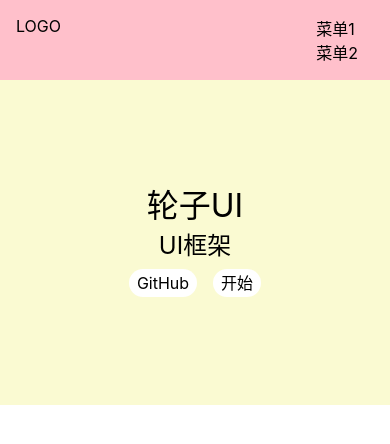
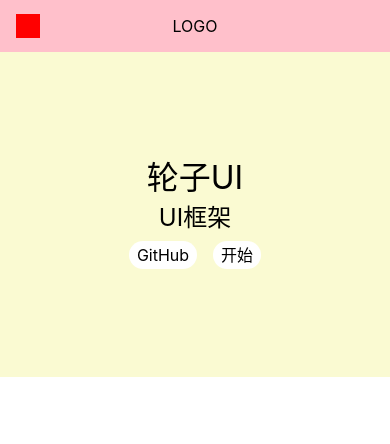
Before and after one commit to world990/Timi-ui, a Vue app: page /#/ in a window 390 px wide. Shown: the top 444 px of the page. Built offline with nearby package versions, Linux system fonts and the light colour scheme.

Commit message:
完善aside切换逻辑

```diff
--- a/src/App.vue
+++ b/src/App.vue
@@ -8,8 +8,9 @@
 export default {
   name: 'App',
   setup(){
-    const topNavVisible=ref(false)
-    provide('xxx',topNavVisible)
+    const width=document.documentElement.clientWidth
+    const topNavVisible=ref(width > 500)
+    provide('topNavVisible',topNavVisible)
   }
 }
 </script>
--- a/src/components/TopNav.vue
+++ b/src/components/TopNav.vue
@@ -1,12 +1,11 @@
 <template>
   <div class="topNav">
-    <div class="logo" @click="toggleMenu">LOGO</div>
-    <div class="menu">
-      <ul>
-        <li>菜单1</li>
-        <li>菜单2</li>
-      </ul>
-    </div>
+    <div class="logo" >LOGO</div>
+    <ul class="menu">
+      <li>菜单1</li>
+      <li>菜单2</li>
+    </ul>
+    <span class="toggleAside" @click="toggleMenu"></span>
   </div>
 </template>
 
@@ -15,11 +14,11 @@
 
 export default {
   setup() {
-    const topNavVisible = inject<Ref<boolean>>('xxx');
+    const topNavVisible = inject<Ref<boolean>>('topNavVisible');
     const toggleMenu = () => {
       topNavVisible.value = !topNavVisible.value;
     };
-    return{toggleMenu}
+    return {toggleMenu};
   },
 
 };
@@ -34,6 +33,8 @@
   padding: 16px;
   position: relative;
   z-index: 10;
+  justify-content: center;
+  align-items: center;
 
   .logo {
     max-width: 6em;
@@ -49,6 +50,29 @@
       margin: 0 1em;
     }
   }
+
+  > .toggleAside {
+    width: 24px;
+    height: 24px;
+    background: red;
+    position: absolute;
+    left: 16px;
+    top: 50%;
+    transform: translateY(-50%);
+    display: none;
+  }
+
+  @media (max-width: 500px) {
+    > .menu {
+      display: none
+    }
+    > .logo {
+      margin: 0 auto
+    }
+    > .toggleAside {
+      display: inline-block
+    }
+  }
 }
 
 </style>
--- a/src/views/Doc.vue
+++ b/src/views/Doc.vue
@@ -32,9 +32,9 @@
 
 export default {
   components: {TopNav},
-  setup(){
-    const topNavVisible=  inject<Ref<boolean>>('xxx')
-    return{topNavVisible}
+  setup() {
+    const topNavVisible = inject<Ref<boolean>>('topNavVisible');
+    return {topNavVisible};
   }
 };
 </script>
@@ -42,11 +42,8 @@
 <style lang="scss" scoped>
 aside {
   background: lightblue;
-  position: fixed;
-  top: 0;
-  left: 0;
-  padding: 70px 16px 16px;
-
+  width: 150px;
+  padding: 16px;
   h2 {
     margin-bottom: 4px;
   }
@@ -56,6 +53,13 @@
       padding: 4px 0;
     }
   }
+
+  @media (max-width: 500px) {
+    position: fixed;
+    top: 0;
+    left: 0;
+    padding: 70px 16px 16px;
+  }
 }
 
 </style>
```
